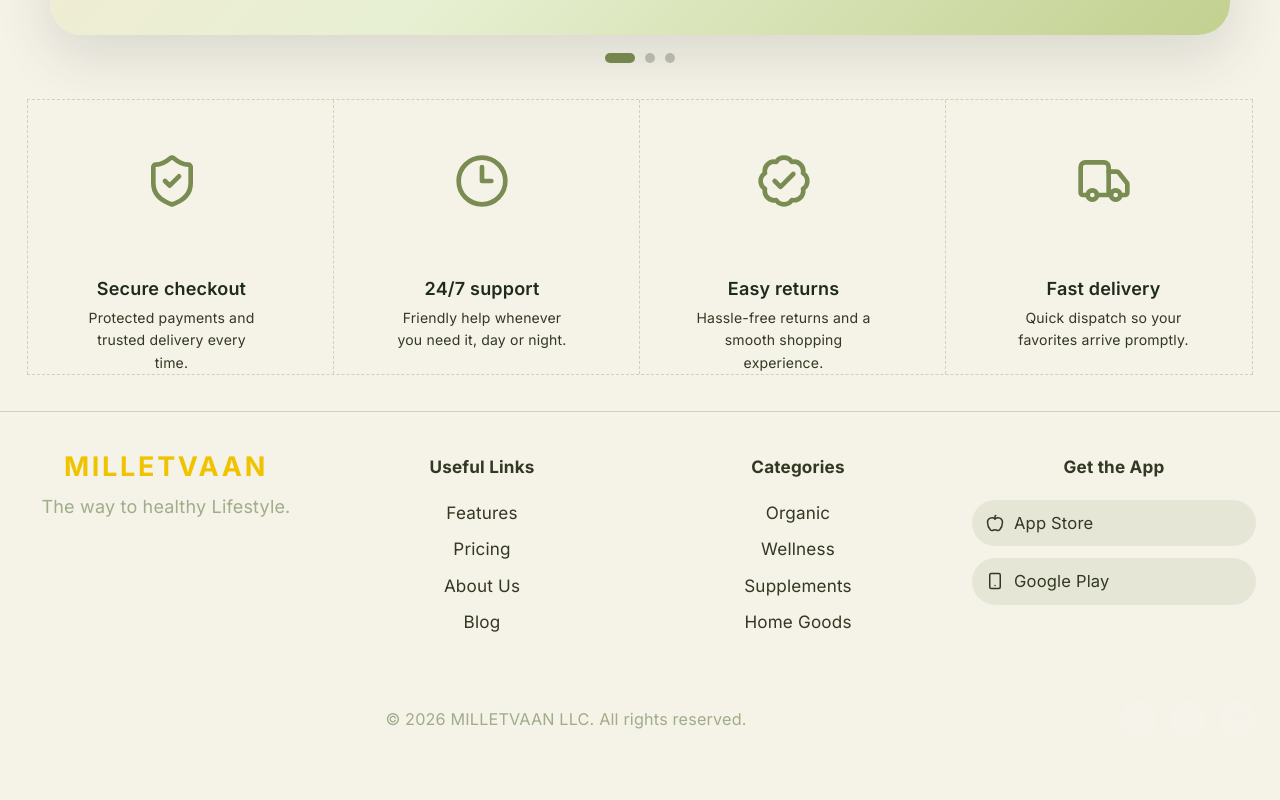
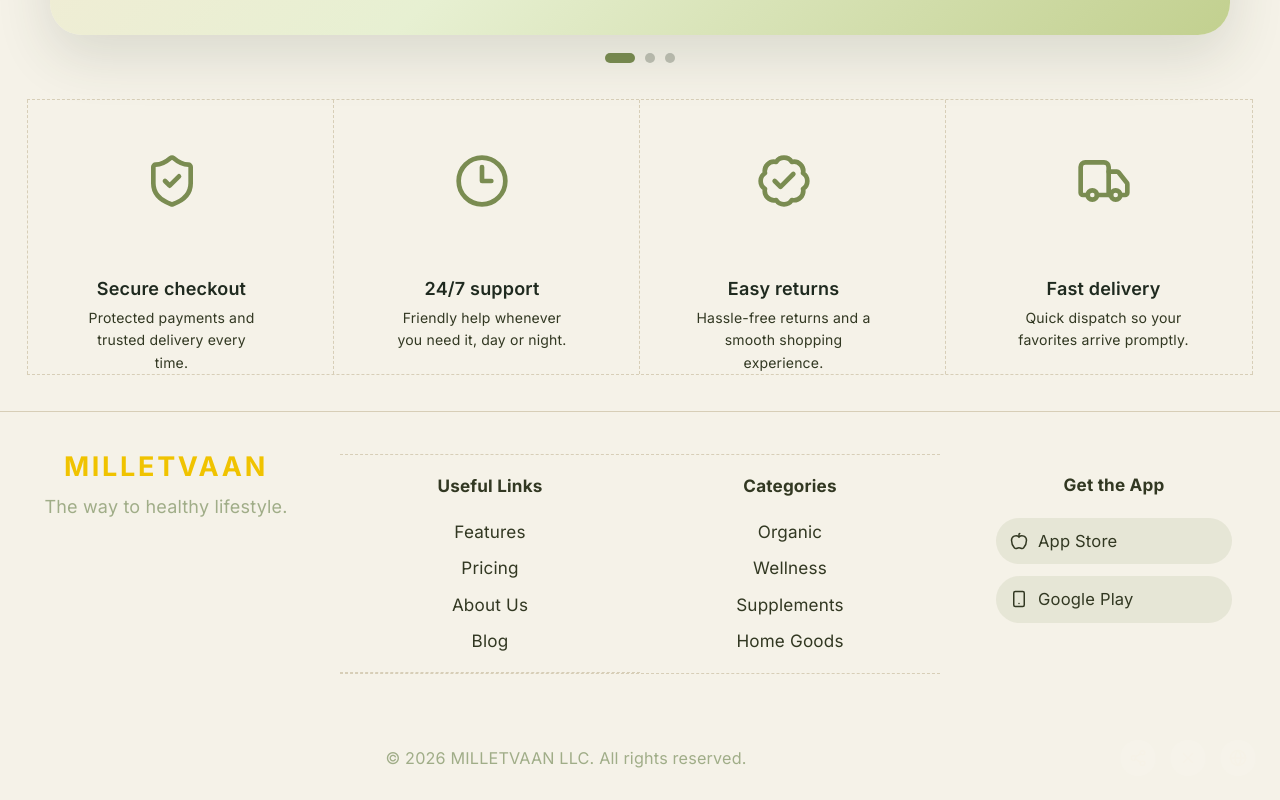
Before and after one commit to madhavavarma/ZenClient, a React (Vite) app: page / in a window 1280 px wide. Shown: the part 647-1447 px from the top of the page. Before the commit the page ends 1408 px from the top, so only its background shows below. Built offline with nearby package versions, Linux system fonts and the light colour scheme.

Commit message:
Bug | Footer Alignments

```diff
--- a/src/components/footer/Footer.module.css
+++ b/src/components/footer/Footer.module.css
@@ -3,6 +3,7 @@
   padding: 42px 24px 24px;
   background: var(--bg);
   color: var(--text);
+  martin-top: 48px;
   border-top: 1px solid var(--border);
 }
 
@@ -57,8 +58,23 @@
 .footerLinkColumns {
   display: grid;
   grid-template-columns: repeat(2, minmax(140px, 1fr));
-  gap: 32px;
+  gap: 0;
   grid-column: span 2;
+  border: 1px dashed var(--border);
+  border-left: none;
+  border-right: none;
+}
+
+.footerSection {
+  display: flex;
+  flex-direction: column;
+  gap: 12px;
+  padding: 18px 24px;
+  border-bottom: 1px dashed var(--border);
+}
+
+.footerSection:last-child {
+  border-bottom: none;
 }
 
 .footerLinkGroup {
--- a/src/components/footer/Footer.tsx
+++ b/src/components/footer/Footer.tsx
@@ -9,7 +9,7 @@ const Footer: React.FC = () => {
         <div className={styles.footerBrand}>
           <span className={styles.footerLogo}>MILLETVAAN</span>
           <p className={styles.footerDescription}>
-            The way to healthy Lifestyle.
+            The way to healthy lifestyle.
           </p>
         </div>
 
```
